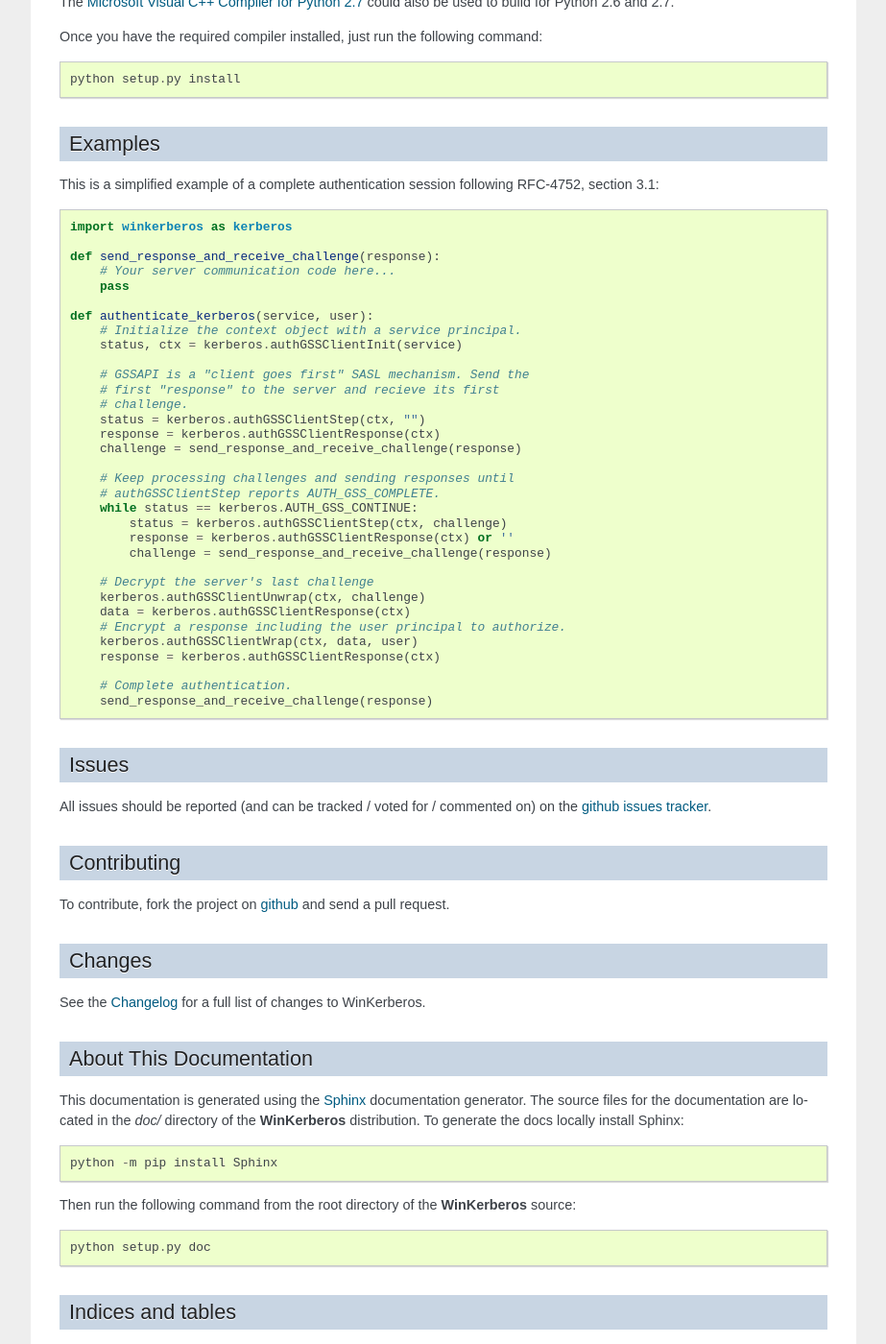
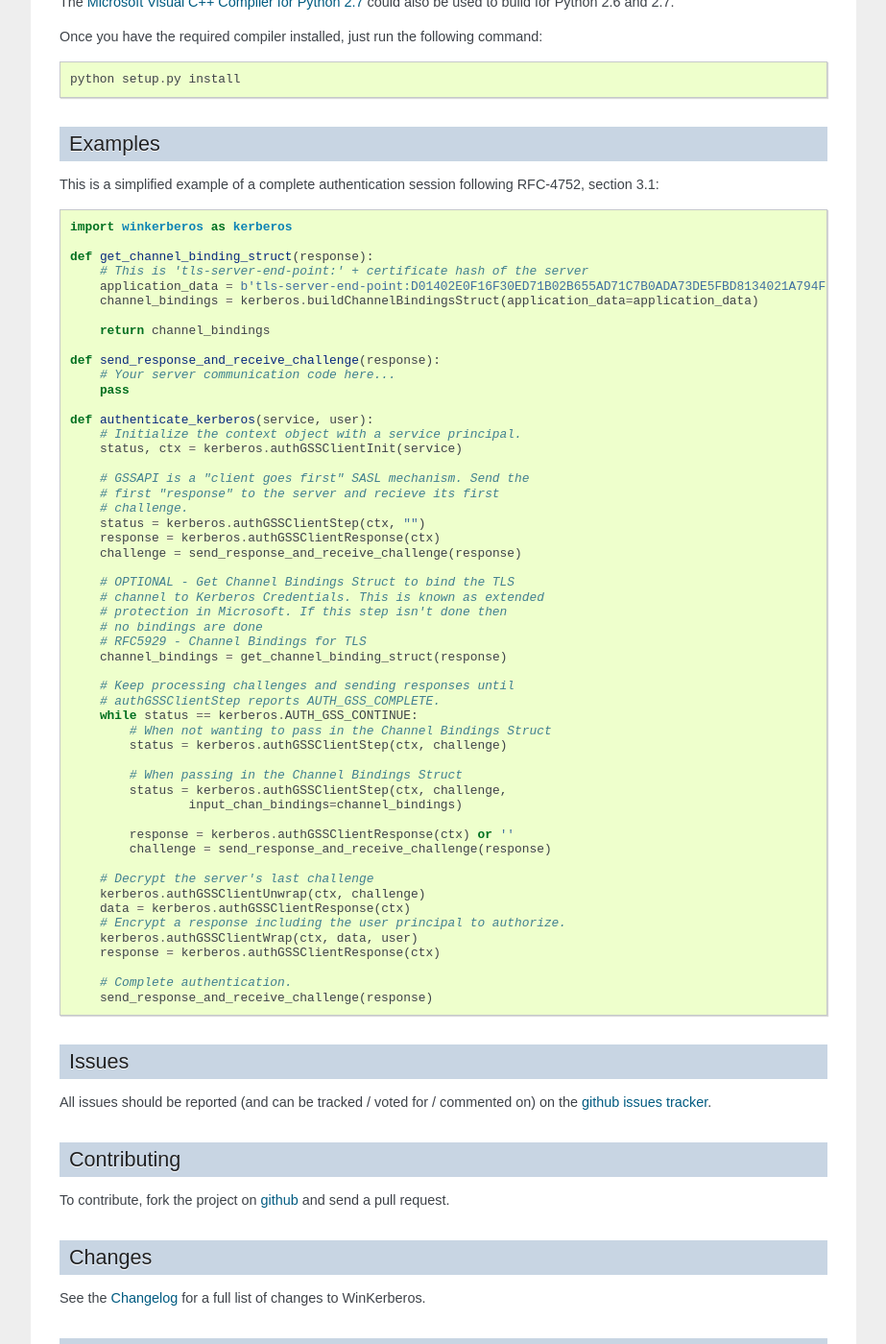
Before and after one commit to mongodb/winkerberos, a Sphinx documentation site: the page built from doc/index.rst, in a window 1280 px wide and 1400 px high, scrolled down 740 px. Shown: the whole window at 96% size, without its empty margins (198-1121 px from the left). Built offline with Sphinx 7.4.7, drawn with Linux system fonts in a browser that asks for light colours; the version number is read from the project's files by our own code; some of the changed text lies outside the part shown.

```diff
--- a/doc/index.rst
+++ b/doc/index.rst
@@ -53,6 +53,13 @@ following RFC-4752, section 3.1:
 
     import winkerberos as kerberos
 
+    def get_channel_binding_struct(response):
+        # This is 'tls-server-end-point:' + certificate hash of the server
+        application_data = b'tls-server-end-point:D01402E0F16F30ED71B02B655AD71C7B0ADA73DE5FBD8134021A794FFA1EECE8'
+        channel_bindings = kerberos.buildChannelBindingsStruct(application_data=application_data)
+
+        return channel_bindings
+
     def send_response_and_receive_challenge(response):
         # Your server communication code here...
         pass
@@ -68,10 +75,23 @@ following RFC-4752, section 3.1:
         response = kerberos.authGSSClientResponse(ctx)
         challenge = send_response_and_receive_challenge(response)
 
+        # OPTIONAL - Get Channel Bindings Struct to bind the TLS
+        # channel to Kerberos Credentials. This is known as extended
+        # protection in Microsoft. If this step isn't done then
+        # no bindings are done
+        # RFC5929 - Channel Bindings for TLS
+        channel_bindings = get_channel_binding_struct(response)
+
         # Keep processing challenges and sending responses until
         # authGSSClientStep reports AUTH_GSS_COMPLETE.
         while status == kerberos.AUTH_GSS_CONTINUE:
+            # When not wanting to pass in the Channel Bindings Struct
             status = kerberos.authGSSClientStep(ctx, challenge)
+
+            # When passing in the Channel Bindings Struct
+            status = kerberos.authGSSClientStep(ctx, challenge,
+                    input_chan_bindings=channel_bindings)
+
             response = kerberos.authGSSClientResponse(ctx) or ''
             challenge = send_response_and_receive_challenge(response)
 
--- a/doc/winkerberos.rst
+++ b/doc/winkerberos.rst
@@ -12,6 +12,7 @@
    .. autofunction:: authGSSClientUnwrap
    .. autofunction:: authGSSClientWrap
    .. autofunction:: authGSSClientClean
+   .. autofunction:: buildChannelBindingsStruct
    .. autoexception:: KrbError
    .. autoexception:: GSSError
    .. data:: AUTH_GSS_COMPLETE
--- a/setup.py
+++ b/setup.py
@@ -84,7 +84,7 @@ else:
 
 setup(
     name="winkerberos",
-    version="0.6.0",
+    version="0.7.0",
     description="High level interface to SSPI for Kerberos client auth",
     long_description=readme,
     author="Bernie Hackett",
```
Also changed, not shown: other parts of doc/winkerberos.rst (+1 -0 lines), README.rst (+20 -0 lines), doc/changelog.rst (+8 -0 lines), kerberos-test.py (deleted, +0 -21 lines), 1 other file.
